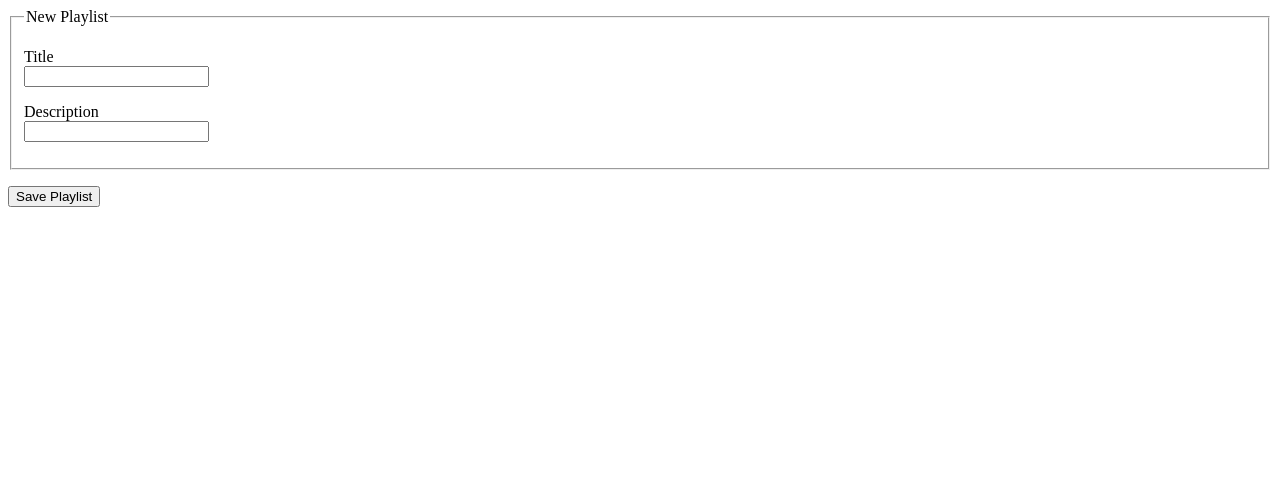
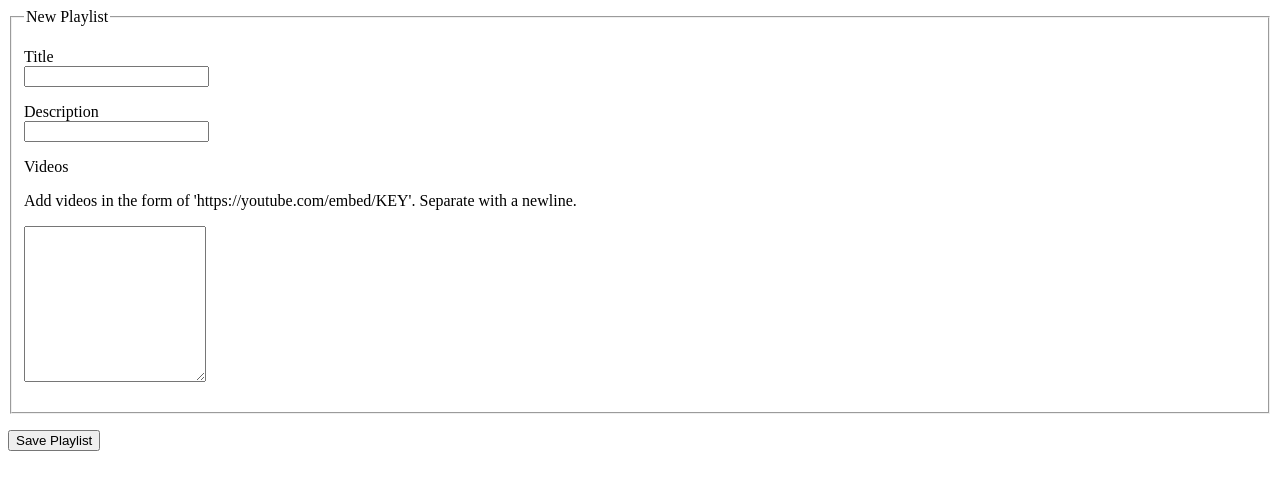
Before and after one commit to johnmontejano/Playlister, a Flask app: page /playlists/new in a window 1280 px wide. Shown: the top 490 px of the page. Run offline with Flask 2, Linux system fonts and the light colour scheme.

Commit message:
users can create playlists

```diff
--- a/app.py
+++ b/app.py
@@ -19,5 +19,10 @@ def playlists_new():
 @app.route('/playlists', methods=['POST'])
 def playlists_submit():
     """Submit a new playlist."""
-    print(request.form.to_dict())
+    playlist = {
+        'title': request.form.get('title'),
+        'description': request.form.get('description'),
+        'videos': request.form.get('videos').split()
+    }
+    playlists.insert_one(playlist)
     return redirect(url_for('playlists_index'))
--- a/templates/playlists_new.html
+++ b/templates/playlists_new.html
@@ -7,12 +7,21 @@
         <legend>New Playlist</legend>
         <!-- TITLE -->
         <p>
-        <label for='title'>Title</label><br>
-        <input type='text' name='title' />
+            <label for='playlist-title'>Title</label><br>
+            <input id='playlist-title' type='text' name='title' />
         </p>
+
+        <!-- DESCRIPTION -->
         <p>
             <label for='description'>Description</label><br>
-        <input type='text' name='description' />
+            <input id='description' type='text' name='description' />
+        </p>
+
+        <!-- VIDEO LINKS -->
+        <p>
+            <label for='playlist-videos'>Videos</label><br>
+            <p>Add videos in the form of 'https://youtube.com/embed/KEY'. Separate with a newline.</p>
+            <textarea id='playlist-videos' name='videos' rows='10'></textarea>
         </p>
     </fieldset>
 
```
Lines whose indentation alone changed are shown as unchanged.
